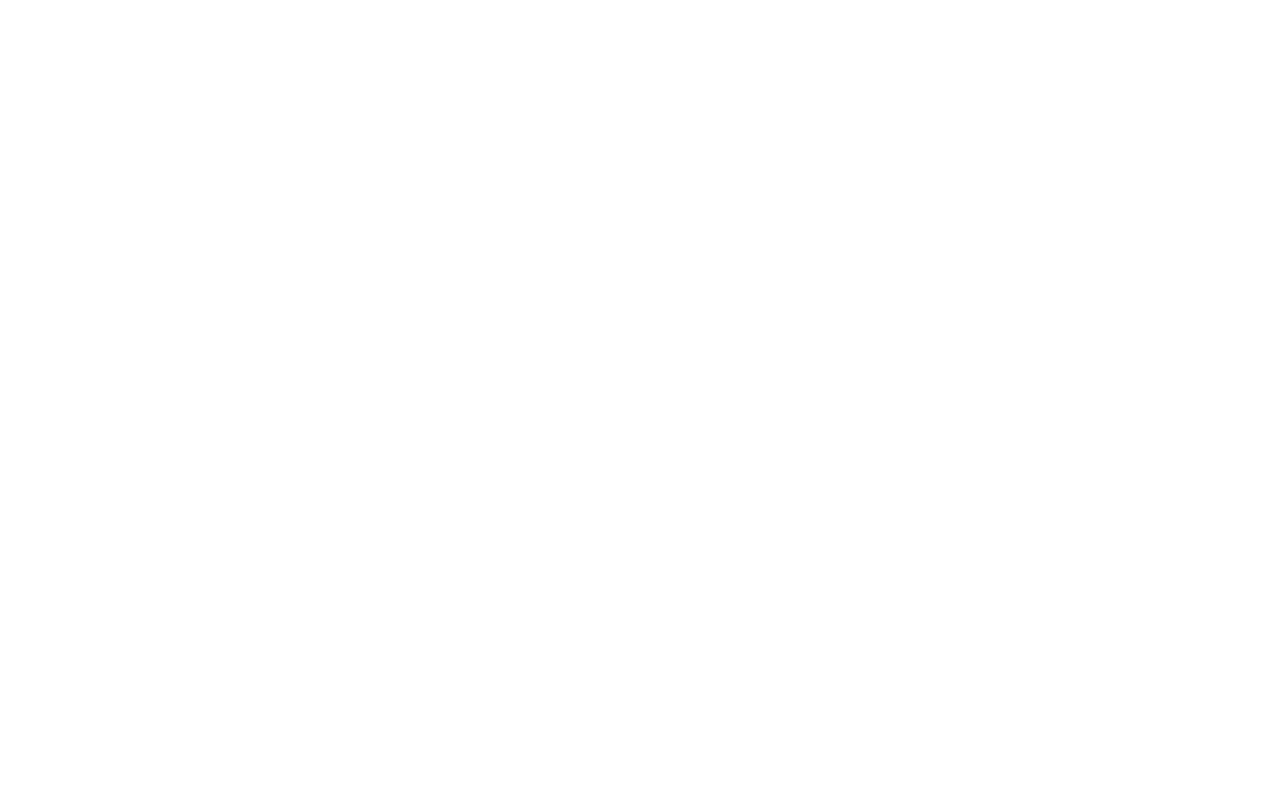
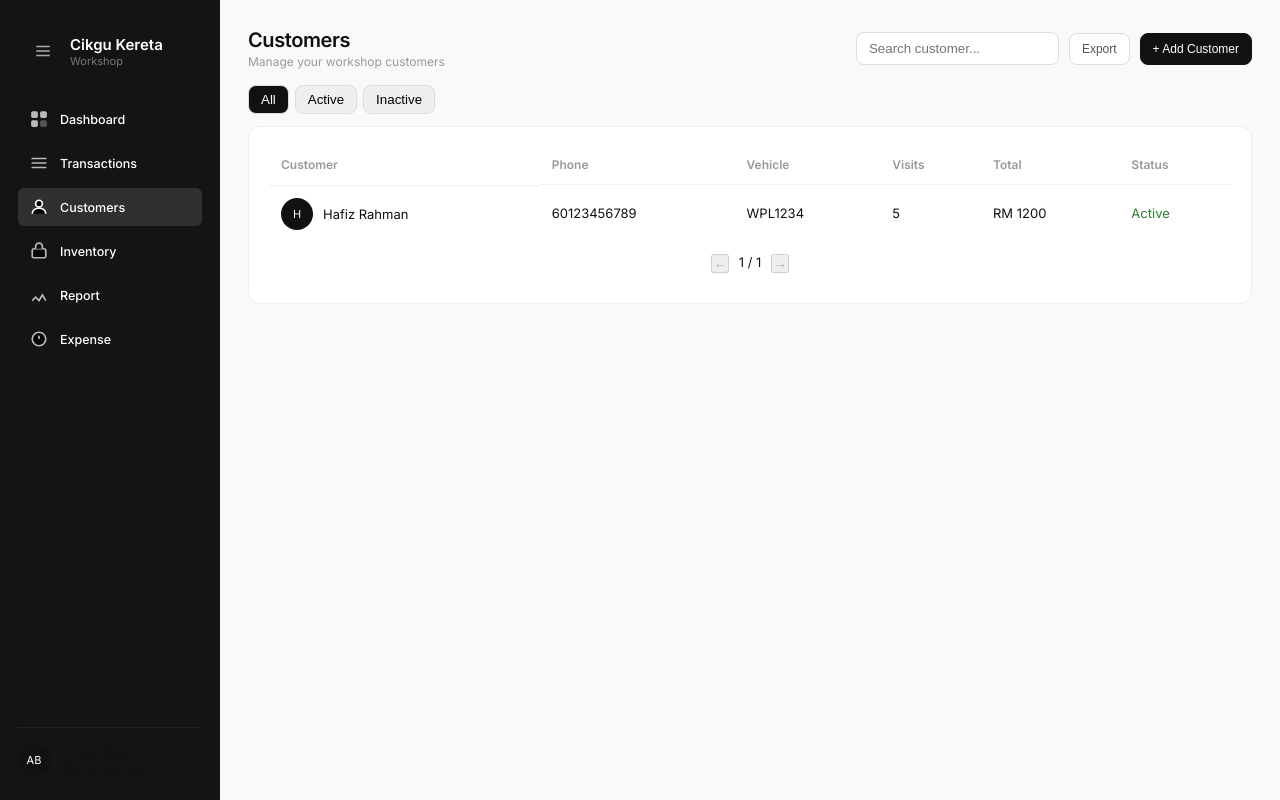
Before and after one commit to azeruya/cikgu-kereta-frontend, a Vue app: page /customers in a window 1280 px wide. Before the commit this address had no page. Built offline with nearby package versions, Linux system fonts and the light colour scheme.

Commit message:
added base customer page

```diff
--- a/src/router/index.js
+++ b/src/router/index.js
@@ -3,11 +3,13 @@
 import Login from "../views/Login.vue";
 import Register from "../views/Register.vue";
 import Dashboard from "../views/Dashboard.vue";
+import Customers from "../views/Customers.vue";
 
 const routes = [
     { path: "/login", component: Login },
     { path: "/register", component: Register },
-    { path: "/dashboard", component: Dashboard }
+    { path: "/dashboard", component: Dashboard },
+    { path: "/customers", component: Customers }
 ];
 
 const router = createRouter({
--- a/src/style.css
+++ b/src/style.css
@@ -83,7 +83,7 @@
 .brand-icon {
   width: 32px;
   height: 32px;
-  border-radius: 8px;
+  border-radius: 6px;
   display: flex;
   align-items: center;
   justify-content: center;
@@ -114,7 +114,7 @@
   align-items: center;
   gap: 12px;
   padding: 10px 12px;
-  border-radius: 8px;
+  border-radius: 6px;
   color: #fff;
   font-size: 12.5px;
   font-weight: 500;
@@ -130,7 +130,7 @@
 /* active route */
 .router-link-active {
   background: var(--sidebar-active);
-  border-radius: 8px;
+  border-radius: 6px;
 }
 
 /* icon consistency fix (IMPORTANT) */
@@ -234,10 +234,26 @@
 /* =========================
    BUTTONS
 ========================= */
+.search-field {
+  background: #fff;
+  border: 1px solid #e4e4e2;
+  border-radius: 6px;
+  padding: 7px 14px;
+  font-size: 12px;
+  font-weight: 500;
+  color: #555;
+  cursor: pointer;
+  display: flex;
+  align-items: center;
+  gap: 6px;
+  transition: all 0.15s ease;
+  width: ;
+}
+
 .pill-btn {
   background: #fff;
   border: 1px solid #e4e4e2;
-  border-radius: 8px;
+  border-radius: 6px;
   padding: 7px 14px;
   font-size: 12px;
   font-weight: 500;
--- /dev/null
+++ b/src/views/Customers.vue
@@ -0,0 +1,327 @@
+<template>
+  <div class="dash">
+
+    <Sidebar :collapsed="collapsed" :menu="menu" @toggle="collapsed = !collapsed" />
+
+    <div class="main">
+
+      <!-- HEADER -->
+      <div class="top-bar">
+        <div>
+          <div class="page-title">Customers</div>
+          <div class="page-date">Manage your workshop customers</div>
+        </div>
+
+        <div class="top-right">
+          <input class="search" v-model="searchQuery" placeholder="Search customer..." />
+          <button class="pill-btn">Export</button>
+          <button class="pill-btn primary">+ Add Customer</button>
+        </div>
+      </div>
+
+      <!-- FILTER -->
+      <div class="tabs">
+        <button
+          v-for="tab in tabs"
+          :key="tab"
+          :class="['tab', { active: activeTab === tab }]"
+          @click="activeTab = tab"
+        >
+          {{ tab }}
+        </button>
+      </div>
+
+      <!-- TABLE CARD -->
+      <div class="card">
+        <table class="table">
+          <thead>
+            <tr>
+              <th>Customer</th>
+              <th>Phone</th>
+              <th>Vehicle</th>
+              <th>Visits</th>
+              <th>Total</th>
+              <th>Status</th>
+            </tr>
+          </thead>
+
+          <tbody>
+            <tr v-for="cust in paginatedCustomers" :key="cust.id" @click="openDetail(cust)">
+              <td class="cust-cell">
+                <div class="avatar">{{ cust.name[0] }}</div>
+                <div>
+                  <div class="cust-name">{{ cust.name }}</div>
+                </div>
+              </td>
+              <td>{{ cust.phone }}</td>
+              <td>{{ cust.vehicle }}</td>
+              <td>{{ cust.visits }}</td>
+              <td>RM {{ cust.total }}</td>
+              <td>
+                <span :class="['status', cust.status.toLowerCase()]">
+                  {{ cust.status }}
+                </span>
+              </td>
+            </tr>
+          </tbody>
+        </table>
+
+        <!-- PAGINATION -->
+        <div class="pagination">
+          <button @click="prevPage" :disabled="page === 1">←</button>
+          <span>{{ page }} / {{ totalPages }}</span>
+          <button @click="nextPage" :disabled="page === totalPages">→</button>
+        </div>
+      </div>
+
+      <!-- MODAL -->
+      <div class="modal" v-if="activeCustomer" @click.self="activeCustomer=null">
+        <div class="modal-card">
+
+          <div class="modal-header">
+            <span>{{ activeCustomer.name }}</span>
+            <button @click="activeCustomer=null">✕</button>
+          </div>
+
+          <div class="modal-body">
+            <p><b>Phone:</b> {{ activeCustomer.phone }}</p>
+            <p><b>Vehicle:</b> {{ activeCustomer.vehicle }}</p>
+            <p><b>Total Visits:</b> {{ activeCustomer.visits }}</p>
+            <p><b>Total Spent:</b> RM {{ activeCustomer.total }}</p>
+
+            <div class="jobs-section">
+              <div class="section-title">Recent Jobs</div>
+
+              <div v-for="job in activeCustomer.jobs" :key="job.id" class="job-item">
+                <div>{{ job.service }}</div>
+                <div class="job-price">RM {{ job.price }}</div>
+              </div>
+            </div>
+          </div>
+
+          <div class="modal-actions">
+            <button @click="openWhatsApp(activeCustomer)">WhatsApp</button>
+            <button>Edit</button>
+            <button class="primary">View Jobs</button>
+          </div>
+
+        </div>
+      </div>
+
+    </div>
+  </div>
+</template>
+
+<script>
+import Sidebar from "../components/Sidebar.vue";
+
+export default {
+  components: { Sidebar },
+
+  data() {
+    return {
+      collapsed: false,
+
+      menu: [
+        { name: "Dashboard", path: "/dashboard", icon: "grid" },
+        { name: "Transactions", path: "/transactions", icon: "list" },
+        { name: "Customers", path: "/customers", icon: "user" },
+        { name: "Inventory", path: "/inventory", icon: "box" },
+        { name: "Report", path: "/report", icon: "chart" },
+        { name: "Expense", path: "/expense", icon: "alert" }
+      ],
+
+      customers: [
+        {
+          id: 1,
+          name: "Hafiz Rahman",
+          phone: "60123456789",
+          vehicle: "WPL1234",
+          visits: 5,
+          total: 1200,
+          status: "Active",
+          jobs: [
+            { id: 1, service: "Engine service", price: 320 },
+            { id: 2, service: "Oil change", price: 120 }
+          ]
+        }
+      ],
+
+      searchQuery: "",
+      tabs: ["All", "Active", "Inactive"],
+      activeTab: "All",
+
+      page: 1,
+      perPage: 5,
+
+      activeCustomer: null
+    };
+  },
+
+  computed: {
+    filteredCustomers() {
+      let list = this.customers;
+
+      if (this.activeTab !== "All") {
+        list = list.filter(c => c.status === this.activeTab);
+      }
+
+      if (this.searchQuery) {
+        const q = this.searchQuery.toLowerCase();
+        list = list.filter(c =>
+          c.name.toLowerCase().includes(q)
+        );
+      }
+
+      return list;
+    },
+
+    totalPages() {
+      return Math.ceil(this.filteredCustomers.length / this.perPage);
+    },
+
+    paginatedCustomers() {
+      const start = (this.page - 1) * this.perPage;
+      return this.filteredCustomers.slice(start, start + this.perPage);
+    }
+  },
+
+  methods: {
+    openDetail(c) {
+      this.activeCustomer = c;
+    },
+
+    nextPage() {
+      if (this.page < this.totalPages) this.page++;
+    },
+
+    prevPage() {
+      if (this.page > 1) this.page--;
+    },
+
+    openWhatsApp(c) {
+      const msg = `Hi ${c.name}, your vehicle (${c.vehicle}) is ready.`;
+      window.open(`https://wa.me/${c.phone}?text=${encodeURIComponent(msg)}`);
+    }
+  }
+};
+</script>
+
+<style>
+.dash { display:flex; height:100vh; font-family:Inter; }
+.main { flex:1; padding:28px; background:#f9f9f8; }
+
+/* HEADER */
+.top-bar { display:flex; justify-content:space-between; margin-bottom:16px; }
+.page-title { font-size:20px; font-weight:600; }
+.page-date { font-size:12px; color:#999; }
+
+.top-right { display:flex; gap:10px; }
+
+.search {
+  padding:8px 12px;
+  border:1px solid #ddd;
+  border-radius:8px;
+}
+
+.pill-btn {
+  border:1px solid #ddd;
+  padding:8px 12px;
+  border-radius:8px;
+  background:#fff;
+}
+
+.pill-btn.primary {
+  background:#111;
+  color:#fff;
+}
+
+/* TABS */
+.tabs { display:flex; gap:6px; margin-bottom:12px; }
+.tab { padding:6px 12px; border-radius:8px; border:1px solid #ddd; }
+.tab.active { background:#111; color:#fff; }
+
+/* CARD */
+.card {
+  background:#fff;
+  border-radius:12px;
+  border:1px solid #eee;
+}
+
+/* TABLE */
+.table { width:100%; border-collapse:collapse; }
+.table th { text-align:left; padding:12px; font-size:12px; color:#999; }
+.table td { padding:12px; border-top:1px solid #f0f0f0; }
+.table tr:hover { background:#fafafa; }
+
+.cust-cell { display:flex; gap:10px; align-items:center; }
+.avatar {
+  width:32px; height:32px;
+  border-radius:50%;
+  background:#111; color:#fff;
+  display:flex; align-items:center; justify-content:center;
+}
+
+.status.active { color:#2e7d32; }
+.status.inactive { color:#999; }
+
+/* PAGINATION */
+.pagination {
+  display:flex;
+  justify-content:center;
+  gap:10px;
+  padding:12px;
+}
+
+/* MODAL */
+.modal {
+  position:fixed;
+  inset:0;
+  background:rgba(0,0,0,0.2);
+  display:flex;
+  align-items:center;
+  justify-content:center;
+}
+
+.modal-card {
+  width:320px;
+  background:#fff;
+  border-radius:12px;
+  padding:16px;
+}
+
+.modal-header {
+  display:flex;
+  justify-content:space-between;
+  margin-bottom:10px;
+  font-weight:600;
+}
+
+.jobs-section { margin-top:12px; }
+.section-title { font-size:12px; color:#999; margin-bottom:6px; }
+
+.job-item {
+  display:flex;
+  justify-content:space-between;
+  font-size:12px;
+  padding:6px 0;
+}
+
+.modal-actions {
+  display:flex;
+  gap:6px;
+  margin-top:12px;
+}
+
+.modal-actions button {
+  flex:1;
+  padding:8px;
+  border-radius:8px;
+  border:1px solid #ddd;
+}
+
+.modal-actions .primary {
+  background:#111;
+  color:#fff;
+}
+</style>
--- a/src/views/Dashboard.vue
+++ b/src/views/Dashboard.vue
@@ -19,7 +19,7 @@
 
         <div class="metrics-grid">
         <div class="metric-card">
-            <div class="metric-label">Today's revenue
+            <div class="metric-label">TODAY'S REVENUE
             <div class="metric-icon mi-green">
                 <svg width="14" height="14" viewBox="0 0 14 14" fill="none"><path d="M2 10l3-3 3 3 3-5" stroke="#4CAF50" stroke-width="1.4" stroke-linecap="round" stroke-linejoin="round"/></svg>
             </div>
@@ -28,7 +28,7 @@
             <div class="metric-sub"><span class="metric-up">↑ 12%</span>&nbsp;vs yesterday</div>
         </div>
         <div class="metric-card">
-            <div class="metric-label">Active jobs
+            <div class="metric-label">ACTIVE JOBS
             <div class="metric-icon mi-blue">
                 <svg width="14" height="14" viewBox="0 0 14 14" fill="none"><rect x="1" y="3" width="12" height="9" rx="1.5" stroke="#1565c0" stroke-width="1.2"/><path d="M1 6.5h12" stroke="#1565c0" stroke-width="1.2"/></svg>
             </div>
@@ -37,7 +37,7 @@
             <div class="metric-sub">3 completing today</div>
         </div>
         <div class="metric-card">
-            <div class="metric-label">Pending invoices
+            <div class="metric-label">PENDING INVOICES
             <div class="metric-icon mi-amber">
                 <svg width="14" height="14" viewBox="0 0 14 14" fill="none"><path d="M7 2v4l2 2" stroke="#e57320" stroke-width="1.4" stroke-linecap="round"/><circle cx="7" cy="7" r="5.5" stroke="#e57320" stroke-width="1.2"/></svg>
             </div>
@@ -46,7 +46,7 @@
             <div class="metric-sub">From 6 invoices</div>
         </div>
         <div class="metric-card">
-            <div class="metric-label">Low stock alerts
+            <div class="metric-label">LOW STOCK ALERTS
             <div class="metric-icon mi-red">
                 <svg width="14" height="14" viewBox="0 0 14 14" fill="none"><path d="M7 2L1.5 11h11L7 2z" stroke="#e53935" stroke-width="1.2" stroke-linejoin="round"/><path d="M7 6v3M7 10.5h.01" stroke="#e53935" stroke-width="1.2" stroke-linecap="round"/></svg>
             </div>
```
